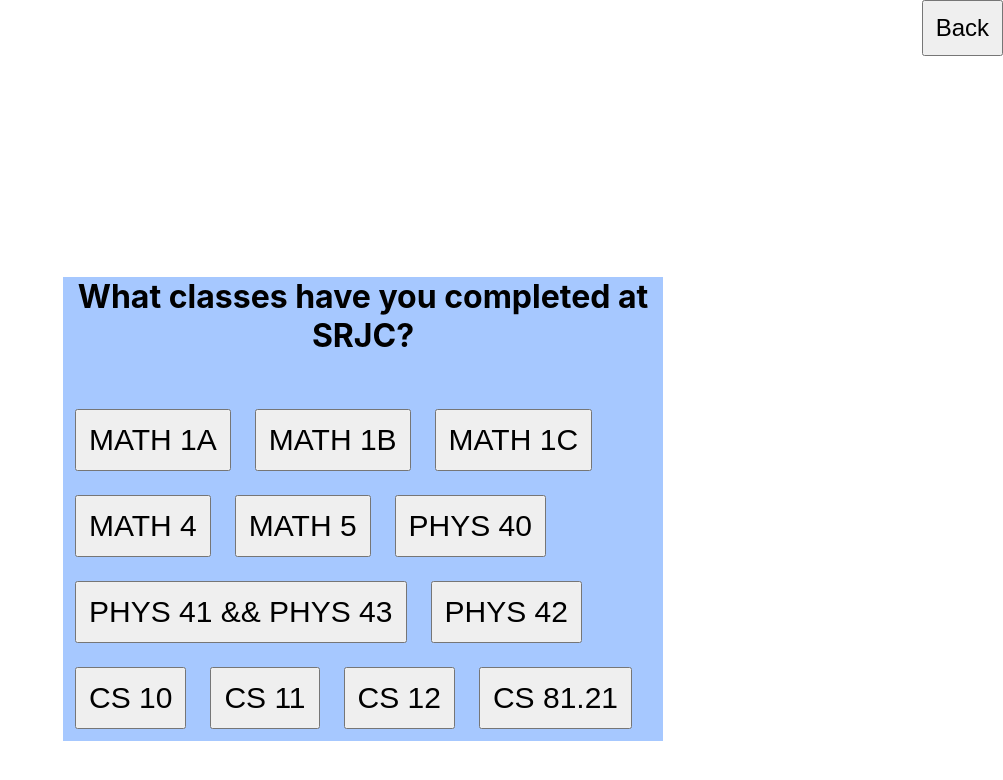
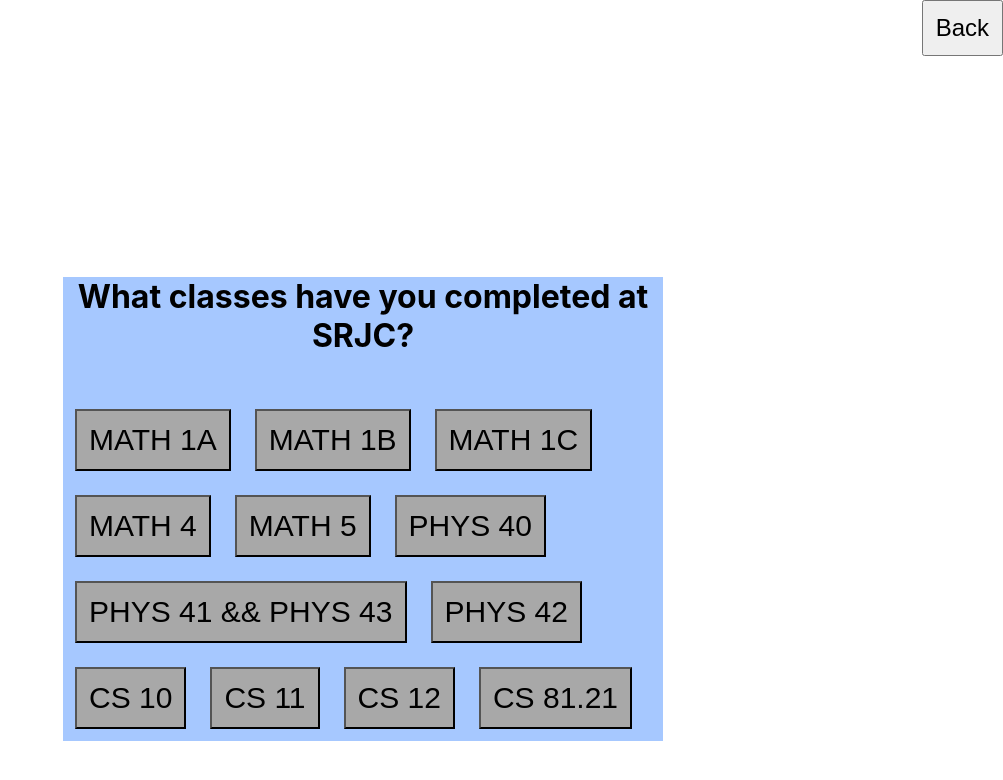
Before and after one commit to michaelleonard15/CC-Compare, a React (Create React App) app in the folder cs160-project/: page / in a window 1280 px wide. Both pictures are taken after a click on the button "Next". Shown: the top 780 px of the page, without its empty margins (277-1280 px from the left). Built offline with nearby package versions, Linux system fonts and the light colour scheme.

Commit message:
Toggle buttons highlight selected classes

```diff
--- a/cs160-project/src/App.css
+++ b/cs160-project/src/App.css
@@ -72,11 +72,18 @@
   flex-flow: row wrap;
 }
 
-.class_selection_button {
+.class_toggle_selected {
   font-size: 30px;
   margin: 12px;
   padding: 12px;
+  background-color: #5a9962
+}
 
+.class_toggle_not_selected {
+  font-size: 30px;
+  margin: 12px;
+  padding: 12px;
+  background-color: #a8a8a8
 }
 
 .back_button {
--- a/cs160-project/src/App.js
+++ b/cs160-project/src/App.js
@@ -17,8 +17,6 @@ class App extends React.Component {
 
     this.state = {pageNumber: 1, courseMatrix: []}
   }
-
-
 
 
 
@@ -42,13 +40,23 @@ class App extends React.Component {
     }
   }
 
+
+  handleToggle(index) {
+    let temp = this.state.courseMatrix.slice()
+    temp[index][0] = !temp[index][0]
+    console.log(temp[index][0])
+    this.setState({courseMatrix: temp})
+  }
+
 //  dummyData() {
 //    return ['MATH 1A', 'MATH 1B', 'MATH 1C', 'MATH 2', 'MATH 4', 'MATH 5', 'MATH 15',
 //            'PHYS 40', 'PHYS 41', 'PHYS 42', 'PHYS 43', 'CS 10', 'CS 11', 'CS 12']
 //  }
 
   getClassList() {
-    return this.state.courseMatrix.map( row => {return row[1]})
+    return this.state.courseMatrix.map( row => {
+      return {selected: row[0], name: row[1]}
+    })
   }
 
   renderAppPage() {
@@ -60,6 +68,7 @@ class App extends React.Component {
     else if(this.state.pageNumber === 2) {
       return <ClassSelector
                 courses={this.getClassList()}
+                handleToggle={this.handleToggle.bind(this)}
                 backButton={this.handleBackButton.bind(this)} />
     }
   }
--- a/cs160-project/src/ClassSelector.js
+++ b/cs160-project/src/ClassSelector.js
@@ -3,17 +3,22 @@ import './App.css'
 
 class ClassSelector extends React.Component {
 
-  constructor(props) {
-    super(props)
 
-    this.state = {courses: []}
+  toggleClass(index) {
+    this.props.handleToggle(index)
   }
 
   generateButtons() {
     const courses = this.props.courses.slice(1)
-    let buttons = courses.map( (name) => {
+    let buttons = courses.map( (row, index) => {
+      let buttonName = row.selected ? 'selected' : 'not_selected'
       return(
-        <button className="class_selection_button">{name}</button>)
+        <button className={'class_toggle_' + buttonName}
+                onClick={this.toggleClass.bind(this, index + 1)}
+        >
+          {row.name}
+        </button>
+      )
     })
     return buttons
   }
@@ -26,7 +31,7 @@ class ClassSelector extends React.Component {
                 onClick={this.props.backButton}>Back</button>
         </div>
         <div className="class_selector">
-          <h1> What classes have you completed at {this.props.courses[0]}? </h1>
+          <h1> What classes have you completed at {this.props.courses[0].name}? </h1>
           <br/>
           <div className="class_selector_container">
             {this.generateButtons()}
```
